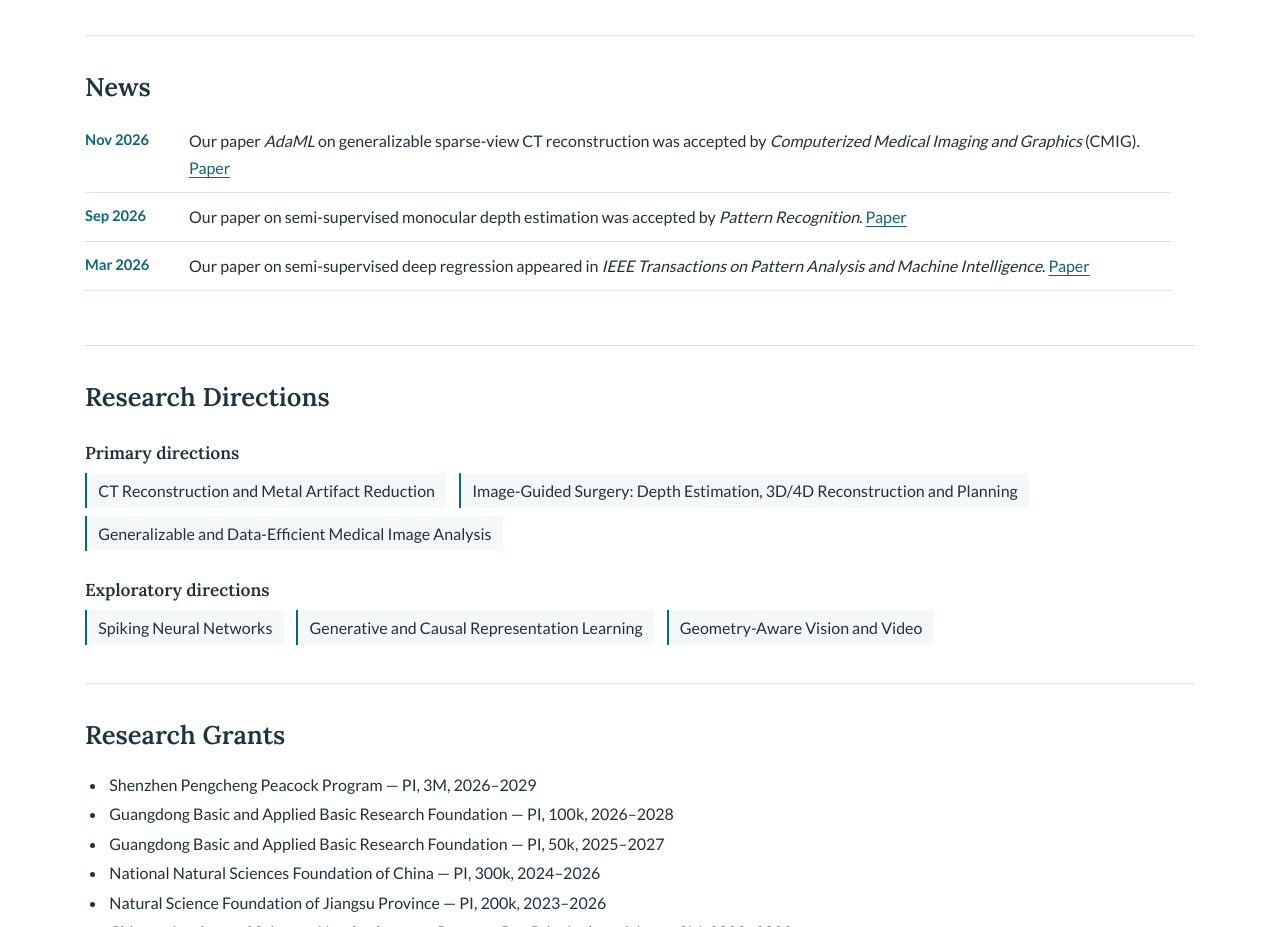
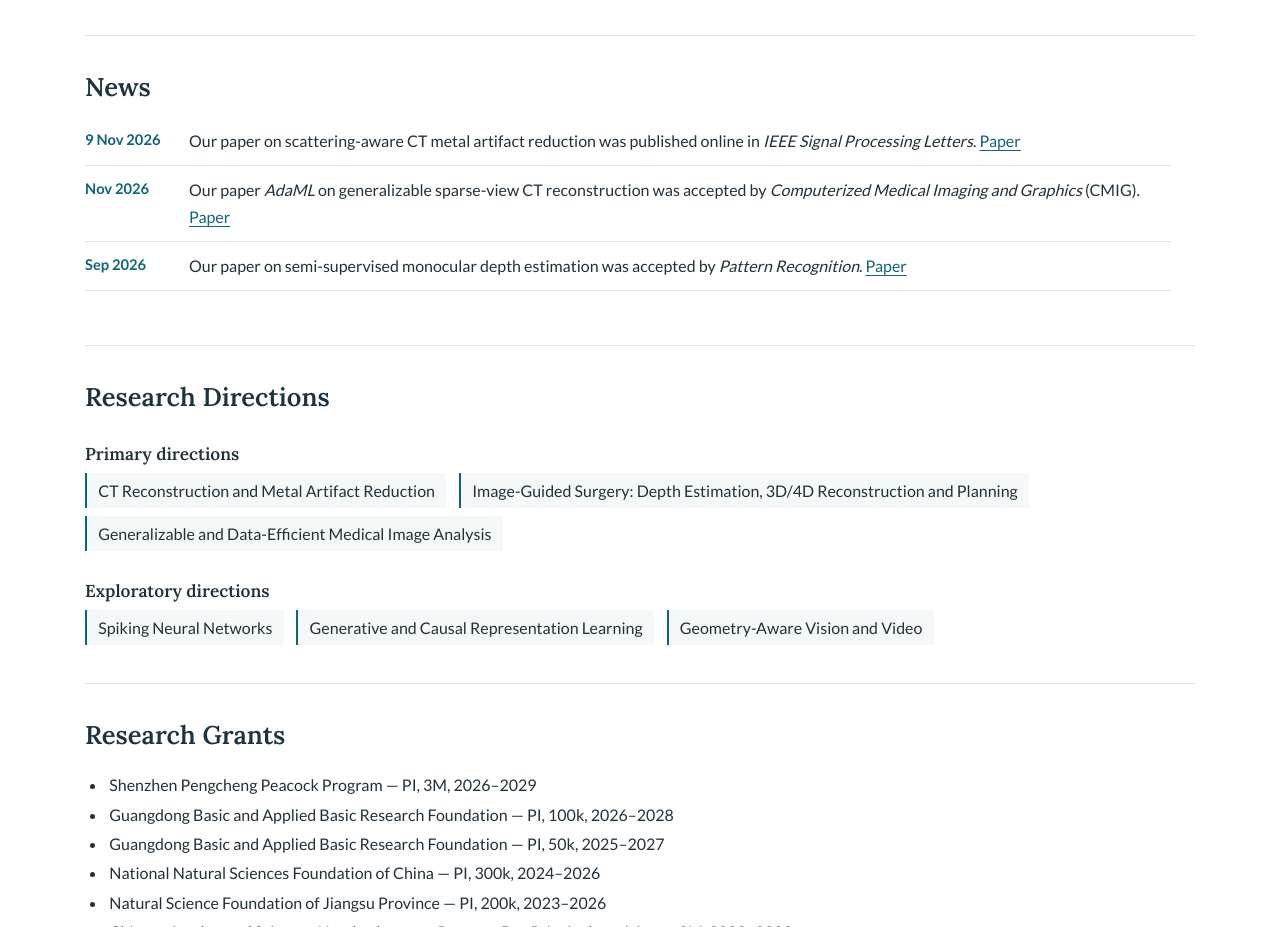
Before and after one commit to cewang-mars/cewang-mars.github.io, a plain HTML site: page index.html in a window 1280 px wide. Shown: the part 1069-1996 px from the top of the page. Drawn offline with Linux system fonts and the light colour scheme; no server answers.

Commit message:
Announce SPL paper on homepage
Updated the script source version and added a news item about a published paper.

```diff
--- a/index.html
+++ b/index.html
@@ -6,7 +6,7 @@
   <meta name="description" content="Ce Wang is an Associate Professor at Sun Yat-sen University. Research in CT reconstruction, image-guided surgery, and medical image analysis.">
   <title>Ce Wang | Homepage</title>
   <link rel="stylesheet" href="./styles.css?v=20261103a">
-  <script src="./site.js?v=20261102b" defer></script>
+  <script src="./site.js?v=20261115a" defer></script>
 </head>
 <body>
   <a class="skip-link" href="#main">Skip to main content</a>
@@ -54,6 +54,7 @@
       <h2 id="news">News</h2>
       <div class="news-scroll" role="region" aria-label="News updates" tabindex="0">
         <ul class="news-list">
+          <li><time class="news-date" datetime="2026-11-09">9 Nov 2026</time><span>Our paper on scattering-aware CT metal artifact reduction was published online in <em>IEEE Signal Processing Letters</em>. <a href="https://ieeexplore.ieee.org/document/11782782">Paper</a></span></li>
           <li><time class="news-date" datetime="2026-11">Nov 2026</time><span>Our paper <em>AdaML</em> on generalizable sparse-view CT reconstruction was accepted by <em>Computerized Medical Imaging and Graphics</em> (CMIG). <a href="https://authors.elsevier.com/sd/article/S0895-6111%2826%2900142-4">Paper</a></span></li>
           <li><time class="news-date" datetime="2026-09">Sep 2026</time><span>Our paper on semi-supervised monocular depth estimation was accepted by <em>Pattern Recognition</em>. <a href="https://www.sciencedirect.com/science/article/pii/S0031320326019485">Paper</a></span></li>
           <li><time class="news-date" datetime="2026-03">Mar 2026</time><span>Our paper on semi-supervised deep regression appeared in <em>IEEE Transactions on Pattern Analysis and Machine Intelligence</em>. <a href="https://pubmed.ncbi.nlm.nih.gov/41284425/">Paper</a></span></li>
```
